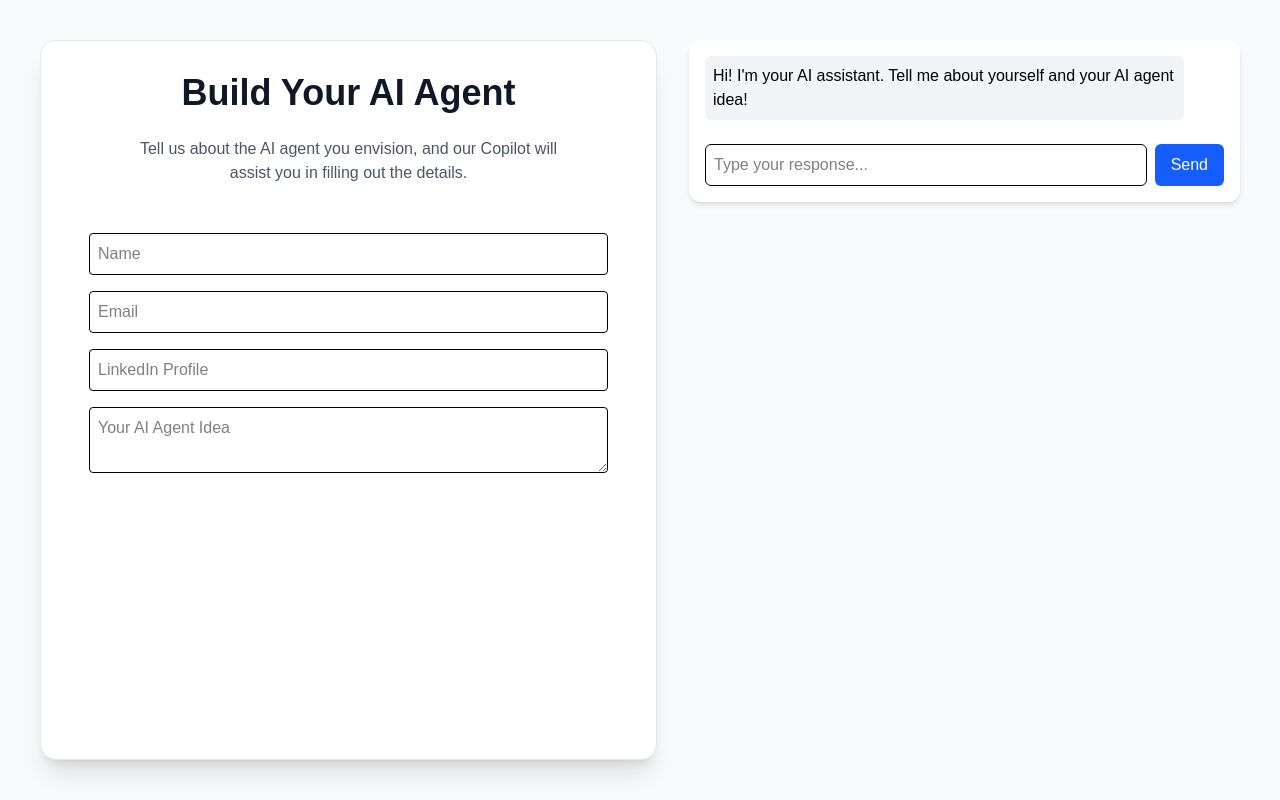
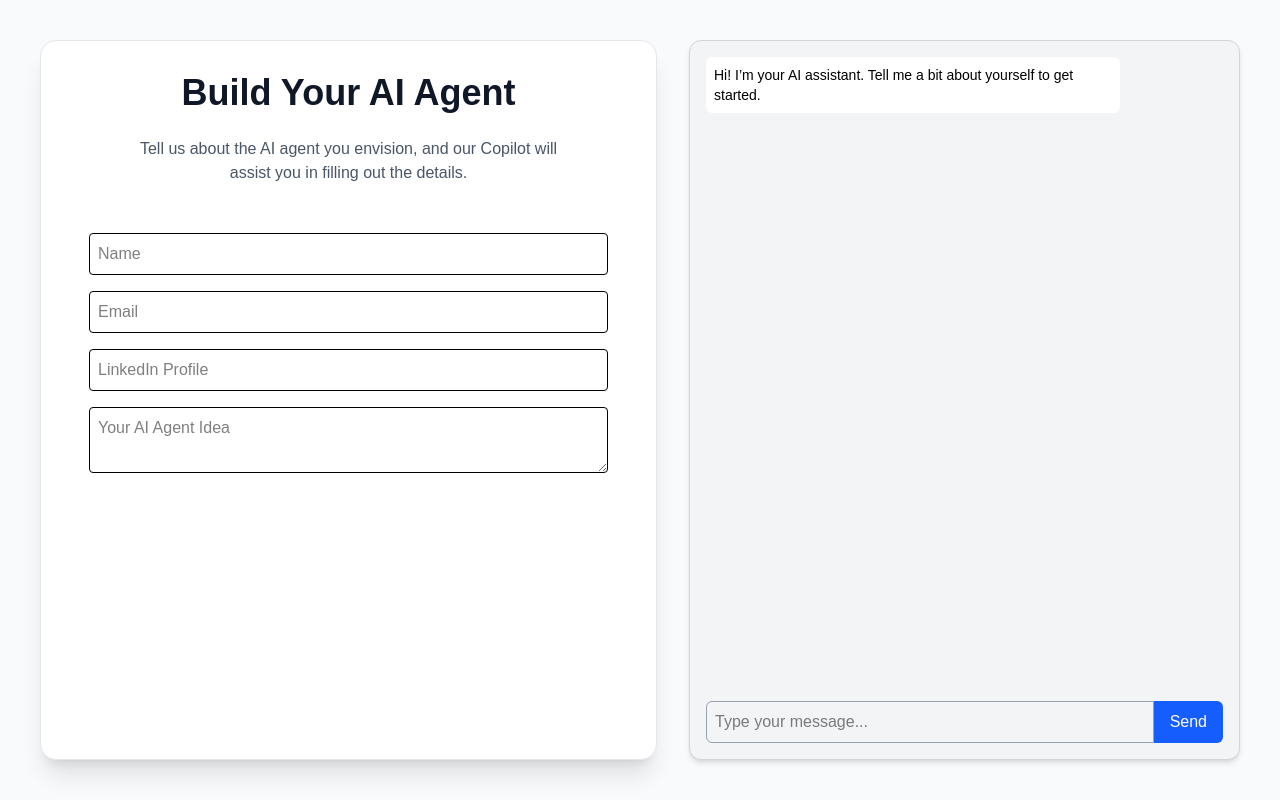
Before and after one commit to Bhasker7924/sde, a Next.js app: page / in a window 1280 px wide. Built offline with nearby package versions, Linux system fonts and the light colour scheme; no server answers.

Commit message:
Update Copilot.tsx

```diff
--- a/app/components/Copilot.tsx
+++ b/app/components/Copilot.tsx
@@ -4,144 +4,111 @@ import { useEffect, useRef, useState } from 'react';
 import { useFormContext } from './FormContext';
 import { callGeminiAPI } from '../lib/llmHandler';
 
-type Message = {
+type ChatMessage = {
+  role: 'user' | 'assistant';
+  parts: string;
+};
+
+type UIMessage = {
   role: 'user' | 'bot';
   content: string;
 };
 
 const Copilot = () => {
-  const { form, updateFormData } = useFormContext();
-  const [messages, setMessages] = useState<Message[]>([
-    { role: 'bot', content: 'Hi! I\'m your AI assistant. Tell me about yourself and your AI agent idea!' },
+  const { name, email, linkedin, aiIdea, updateForm } = useFormContext();
+  const [messages, setMessages] = useState<UIMessage[]>([
+    { role: 'bot', content: 'Hi! I’m your AI assistant. Tell me a bit about yourself to get started.' },
   ]);
+  const [chatHistory, setChatHistory] = useState<ChatMessage[]>([]);
   const [input, setInput] = useState('');
-  const [isTyping, setIsTyping] = useState(false);
-  const [completed, setCompleted] = useState(false);
-  const bottomRef = useRef<HTMLDivElement>(null);
+  const [isLoading, setIsLoading] = useState(false);
+  const containerRef = useRef<HTMLDivElement>(null);
 
-  const scrollToBottom = () => {
-    bottomRef.current?.scrollIntoView({ behavior: 'smooth' });
-  };
+  const allFilled = name && email && linkedin && aiIdea;
 
-  const allFieldsFilled = () =>
-    form.name && form.email && form.linkedin && form.aiIdea;
+  const handleSend = async () => {
+    if (!input.trim()) return;
 
-  const extractFields = (text: string) => {
-    const nameMatch = text.match(/(?:my name is|i am|this is)\s+([A-Z][a-z]+(?:\s[A-Z][a-z]+)?)/i);
-    const emailMatch = text.match(/[a-zA-Z0-9._%+-]+@[a-zA-Z0-9.-]+\.[a-z]{2,}/);
-    const linkedinMatch = text.match(/https?:\/\/(www\.)?linkedin\.com\/[^\s]+/i);
-    const ideaMatch = text.match(/(?:idea|build|create|agent)[^.!?]{10,200}[.!?]/i);
+    const userMsg: UIMessage = { role: 'user', content: input };
+    const botThinking: UIMessage = { role: 'bot', content: 'Thinking...' };
+    setMessages(prev => [...prev, userMsg, botThinking]);
+    setInput('');
+    setIsLoading(true);
 
-    if (nameMatch) updateFormData('name', nameMatch[1].trim());
-    if (emailMatch) updateFormData('email', emailMatch[0].trim());
-    if (linkedinMatch) updateFormData('linkedin', linkedinMatch[0].trim());
-    if (ideaMatch) updateFormData('aiIdea', ideaMatch[0].trim());
-  };
+    const newChatHistory = [...chatHistory, { role: 'user', parts: input }];
+    setChatHistory(newChatHistory);
 
-  const handleUserInput = async () => {
-    if (!input.trim()) return;
-    const userMessage: Message = { role: 'user', content: input };
-    const updatedMessages = [...messages, userMessage];
-    setMessages(updatedMessages);
-    setInput('');
-    setIsTyping(true);
+    const replyFields = await callGeminiAPI(newChatHistory);
+    const fieldSummary = Object.entries(replyFields)
+      .filter(([_, val]) => val)
+      .map(([key, val]) => `**${key}**: ${val}`)
+      .join('\n');
 
-    extractFields(input);
+    const botReply = fieldSummary
+      ? `Got it! Here's what I found:\n${fieldSummary}`
+      : `Thanks! Let me know more so I can fill in your details.`;
 
-    if (!allFieldsFilled()) {
-      const response = await callGeminiAPI(updatedMessages);
-      const botMessage: Message = { role: 'bot', content: response };
-      setMessages((prev) => [...prev, botMessage]);
-    } else if (!completed) {
-      setMessages((prev) => [
-        ...prev,
-        {
-          role: 'bot',
-          content: `Here's what I gathered:\n\n👤 Name: ${formData.name}\n📧 Email: ${formData.email}\n🔗 LinkedIn: ${formData.linkedin}\n💡 AI Idea: ${formData.aiIdea}\n\nWould you like to edit any of these?`,
-        },
-      ]);
-      setCompleted(true);
-    } else {
-      const lowerInput = input.toLowerCase();
-      if (lowerInput.includes('change') || lowerInput.includes('edit')) {
-        const fieldMatch = lowerInput.match(/(name|email|linkedin|idea)/);
-        if (fieldMatch) {
-          const field = fieldMatch[1];
-          setMessages((prev) => [
-            ...prev,
-            { role: 'bot', content: `Sure, what should be the new ${field}?` },
-          ]);
-        } else {
-          setMessages((prev) => [
-            ...prev,
-            { role: 'bot', content: 'Which field would you like to edit? (name, email, LinkedIn, or idea)' },
-          ]);
-        }
-      } else {
-        const fieldUpdate = input.match(/(?:name|email|linkedin|idea):?\s(.+)/i);
-        if (fieldUpdate) {
-          const fieldText = input.toLowerCase();
-          if (fieldText.includes('name')) updateFormData('name', fieldUpdate[1]);
-          else if (fieldText.includes('email')) updateFormData('email', fieldUpdate[1]);
-          else if (fieldText.includes('linkedin')) updateFormData('linkedin', fieldUpdate[1]);
-          else if (fieldText.includes('idea')) updateFormData('aiIdea', fieldUpdate[1]);
+    setMessages(prev => {
+      const updated = [...prev];
+      updated[updated.length - 1] = { role: 'bot', content: botReply };
+      return updated;
+    });
 
-          setMessages((prev) => [
-            ...prev,
-            {
-              role: 'bot',
-              content: `✅ Updated! Here's the new info:\n\n👤 Name: ${formData.name}\n📧 Email: ${formData.email}\n🔗 LinkedIn: ${formData.linkedin}\n💡 AI Idea: ${formData.aiIdea}`,
-            },
-          ]);
-        } else {
-          setMessages((prev) => [
-            ...prev,
-            { role: 'bot', content: 'Thanks! Let me know if you need anything else.' },
-          ]);
-        }
-      }
+    if (Object.keys(replyFields).length) {
+      updateForm(replyFields);
     }
 
-    setIsTyping(false);
+    setIsLoading(false);
   };
 
   useEffect(() => {
-    scrollToBottom();
+    containerRef.current?.scrollTo(0, containerRef.current.scrollHeight);
   }, [messages]);
 
   return (
-    <div className="p-4 max-w-2xl mx-auto bg-white text-black rounded-xl shadow-md space-y-4">
-      <div className="space-y-2 max-h-[400px] overflow-y-auto">
-        {messages.map((msg, i) => (
+    <div className="bg-gray-100 text-black h-full flex flex-col rounded-xl border border-gray-300 p-4 shadow-md">
+      <div ref={containerRef} className="flex-1 overflow-y-auto space-y-2">
+        {messages.map((msg, idx) => (
           <div
-            key={i}
-            className={`p-2 rounded-md ${
-              msg.role === 'user' ? 'bg-blue-100 text-right ml-10' : 'bg-gray-100 mr-10'
+            key={idx}
+            className={`p-2 rounded-md text-sm max-w-[80%] ${
+              msg.role === 'user' ? 'bg-blue-100 self-end' : 'bg-white self-start'
             }`}
           >
             {msg.content}
           </div>
         ))}
-        {isTyping && <div className="text-gray-500 italic">Copilot is typing...</div>}
-        <div ref={bottomRef} />
       </div>
 
-      <div className="flex space-x-2">
+      <div className="mt-4 flex">
         <input
-          type="text"
-          className="flex-grow border rounded-md p-2"
+          className="flex-1 border border-gray-400 rounded-l-md p-2"
           value={input}
-          onChange={(e) => setInput(e.target.value)}
-          onKeyDown={(e) => e.key === 'Enter' && handleUserInput()}
-          placeholder="Type your response..."
+          onChange={e => setInput(e.target.value)}
+          onKeyDown={e => e.key === 'Enter' && handleSend()}
+          placeholder="Type your message..."
         />
         <button
-          className="bg-blue-600 text-white rounded-md px-4 py-2 hover:bg-blue-700"
-          onClick={handleUserInput}
+          className="bg-blue-600 text-white px-4 py-2 rounded-r-md"
+          onClick={handleSend}
+          disabled={isLoading}
         >
           Send
         </button>
       </div>
+
+      {allFilled && (
+        <div className="mt-4 bg-green-100 text-green-800 p-3 rounded-md text-sm">
+          ✅ All fields filled! Review them below:
+          <ul className="list-disc list-inside mt-2">
+            <li><strong>Name:</strong> {name}</li>
+            <li><strong>Email:</strong> {email}</li>
+            <li><strong>LinkedIn:</strong> {linkedin}</li>
+            <li><strong>AI Idea:</strong> {aiIdea}</li>
+          </ul>
+          You can edit any of these by typing a correction.
+        </div>
+      )}
     </div>
   );
 };
```
